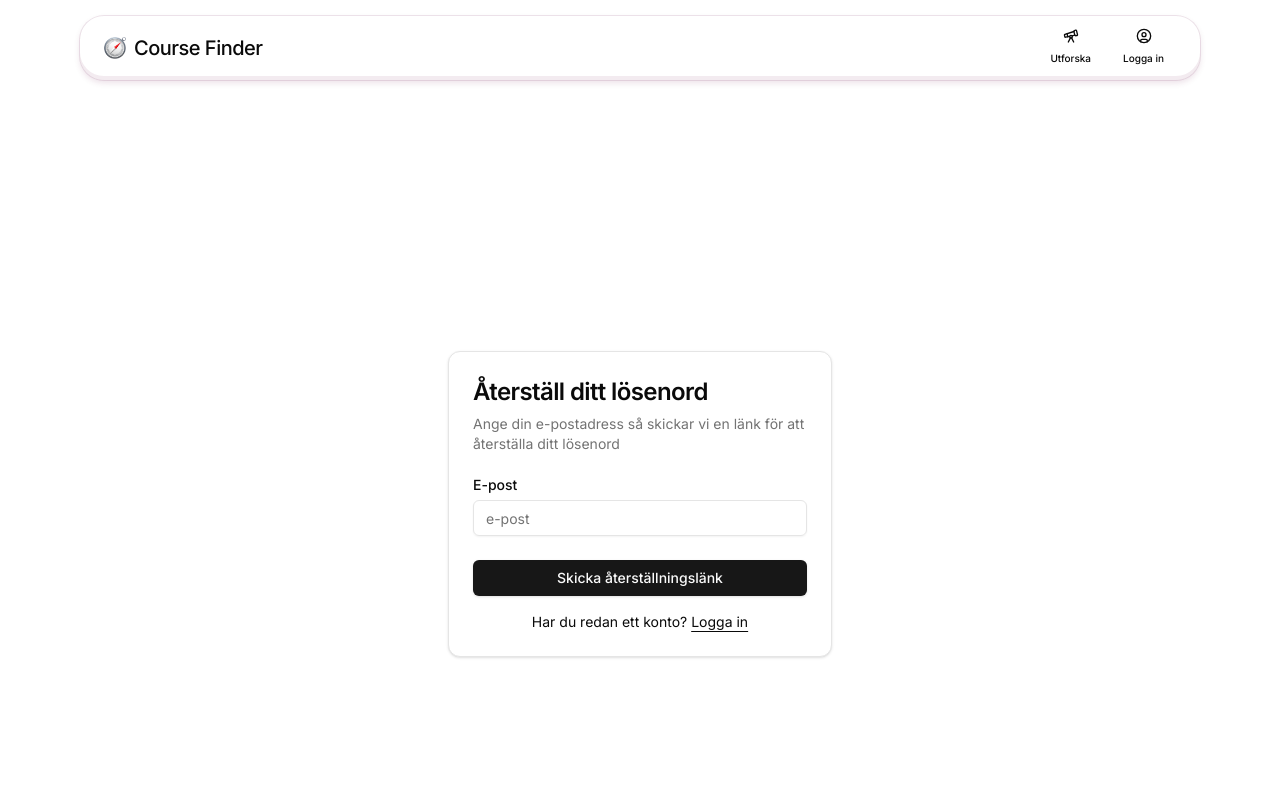
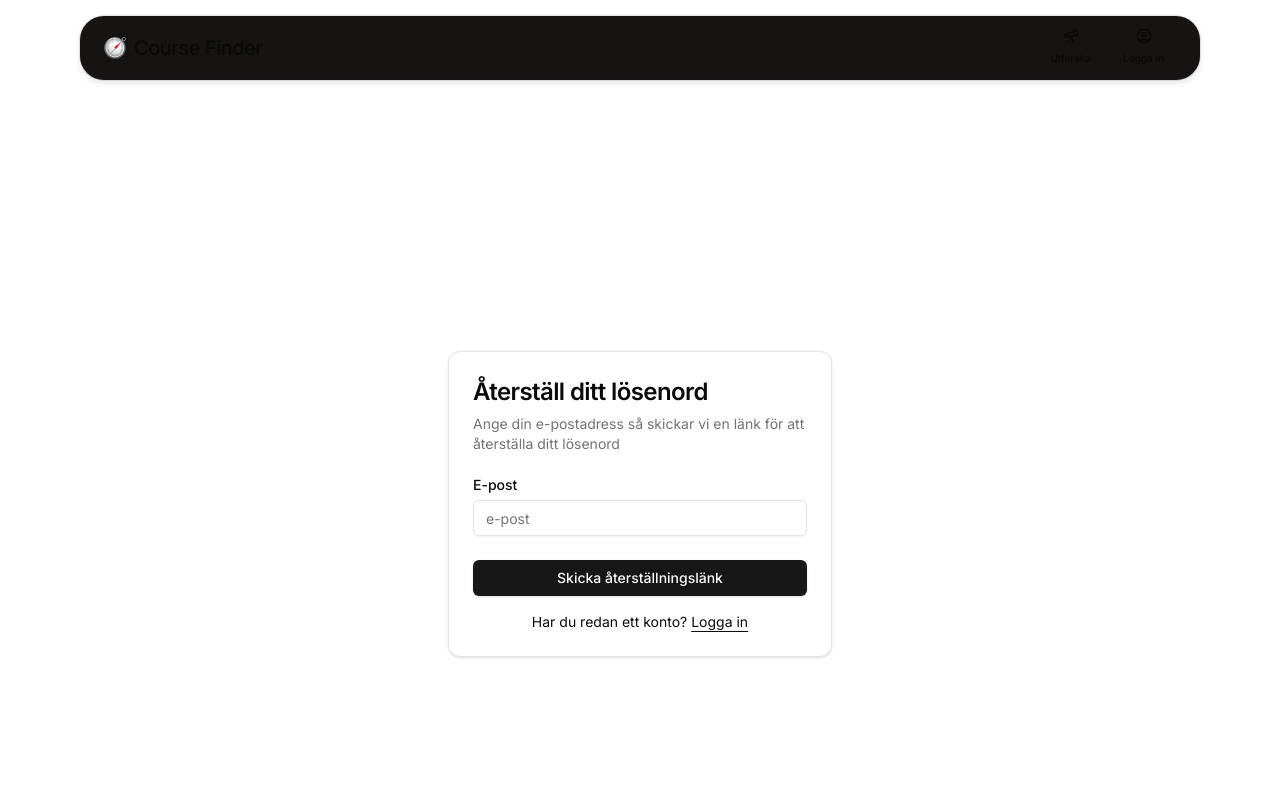
Before and after one commit to filipbagen/course-finder, a Next.js app: page /forgot-password in a window 1280 px wide. Shown: the top 800 px of the page. Built offline with nearby package versions, Linux system fonts and the light colour scheme; no server answers.

Commit message:
feat: update Navbar styling; change background color for improved aesthetics

```diff
--- a/src/components/shared/Navbar.tsx
+++ b/src/components/shared/Navbar.tsx
@@ -76,7 +76,7 @@ export async function Navbar() {
   return (
     <div className="h-20 inset-x-0 top-0 z-30 w-full transition-colors">
       {/* Glassmorphism Container */}
-      <div className="mt-4 rounded-3xl bg-white/10 backdrop-blur-2xl min-w-64 dark:bg-card shadow-[0px_0px_0px_1px_rgba(100,6,69,0.10),0px_3px_6px_0px_rgba(100,6,69,0.12),0px_-4px_0px_0px_rgba(100,6,69,0.08)_inset] dark:shadow-[0px_0px_0px_1px_rgba(26,32,44,0.10),0px_3px_6px_0px_rgba(26,32,44,0.12),0px_-4px_0px_0px_rgba(26,32,44,0.08)_inset]">
+      <div className="mt-4 rounded-3xl bg-[rgb(22,20,18)] backdrop-blur-2xl min-w-64 shadow-[0px_0px_0px_1px_rgba(26,32,44,0.10),0px_3px_6px_0px_rgba(26,32,44,0.12),0px_-4px_0px_0px_rgba(26,32,44,0.08)_inset]">
         <div className="flex items-center justify-between h-16 px-6">
           {/* Logo */}
           <Link
```
